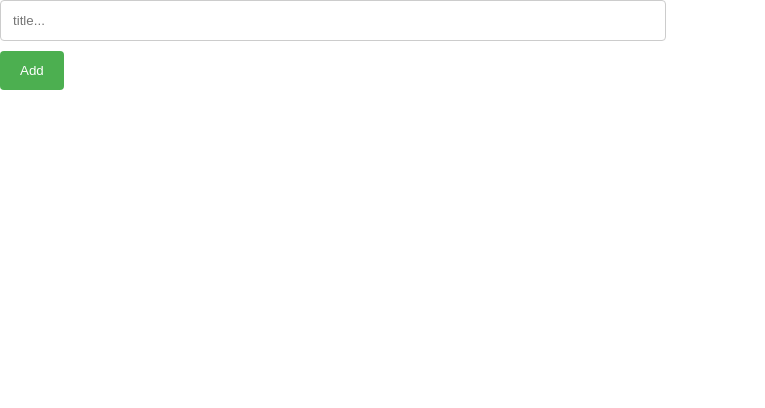
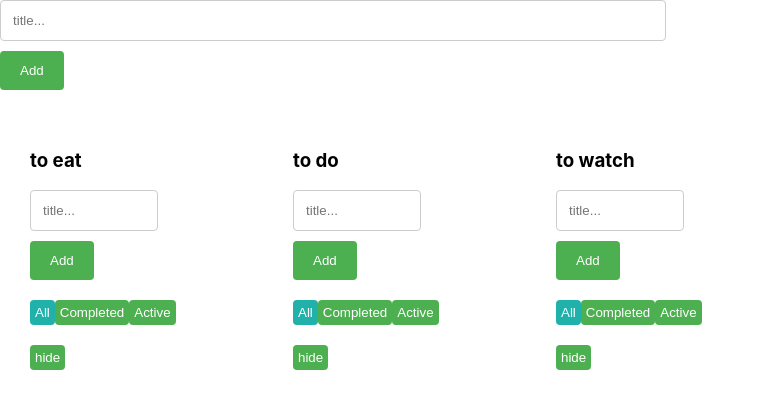
Before and after one commit to AnnaBoldyreva/todolist.02, a React (Create React App) app: page / in a window 1280 px wide. Shown: the top 408 px of the page, without its empty margins (0-765 px from the left). Built offline with nearby package versions, Linux system fonts and the light colour scheme.

Commit message:
add data from our first step, use localStorage

```diff
--- a/src/store.js
+++ b/src/store.js
@@ -2,7 +2,11 @@ import {createStore} from "redux";
 
 
 const initialState = {
-    todoLists : []
+    todoLists : [
+        {title: "to eat", id: 0},
+        {title: "to do", id: 1},
+        {title: "to watch", id: 2}
+    ]
 };
 
 const reducer = (state = initialState, action) => {
```
